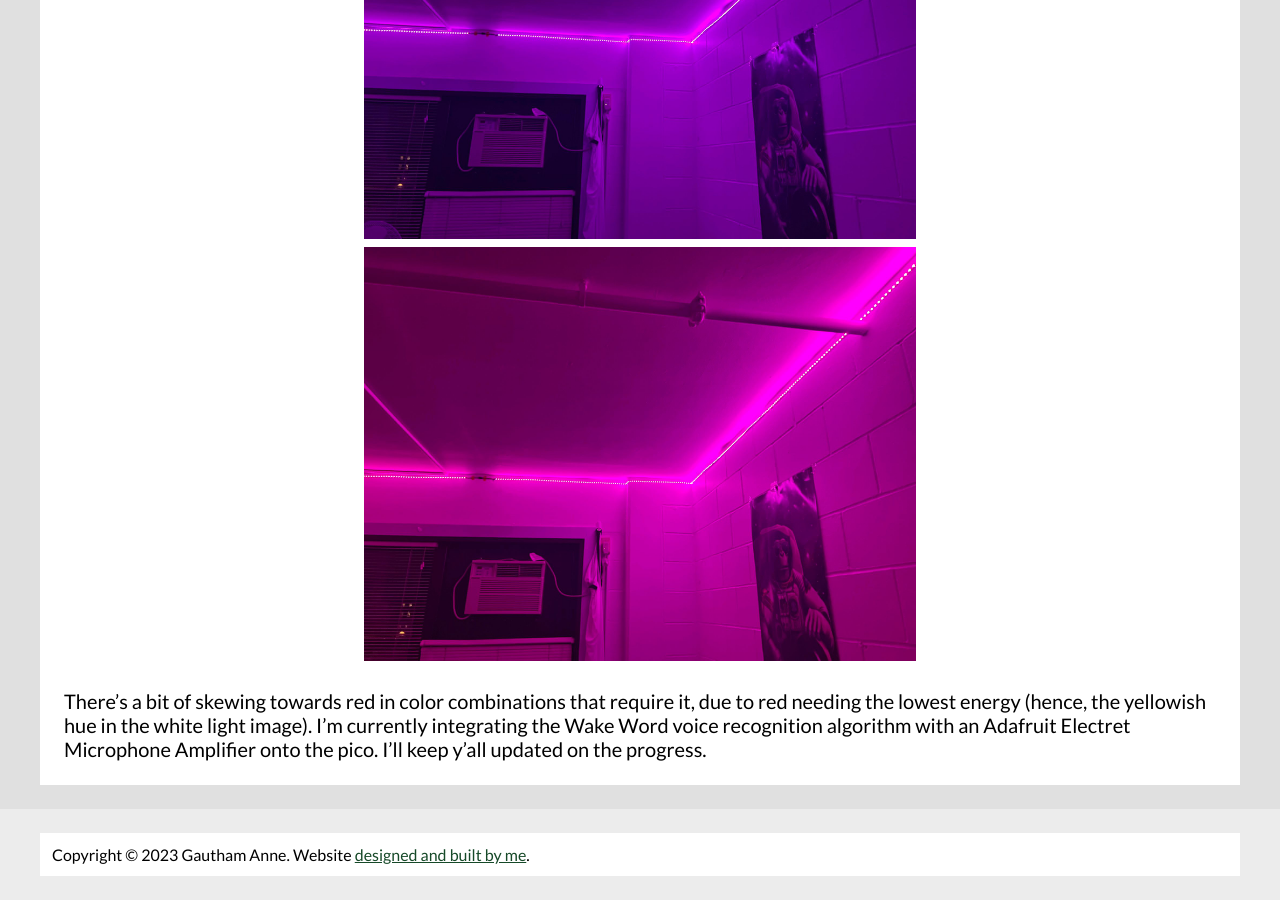
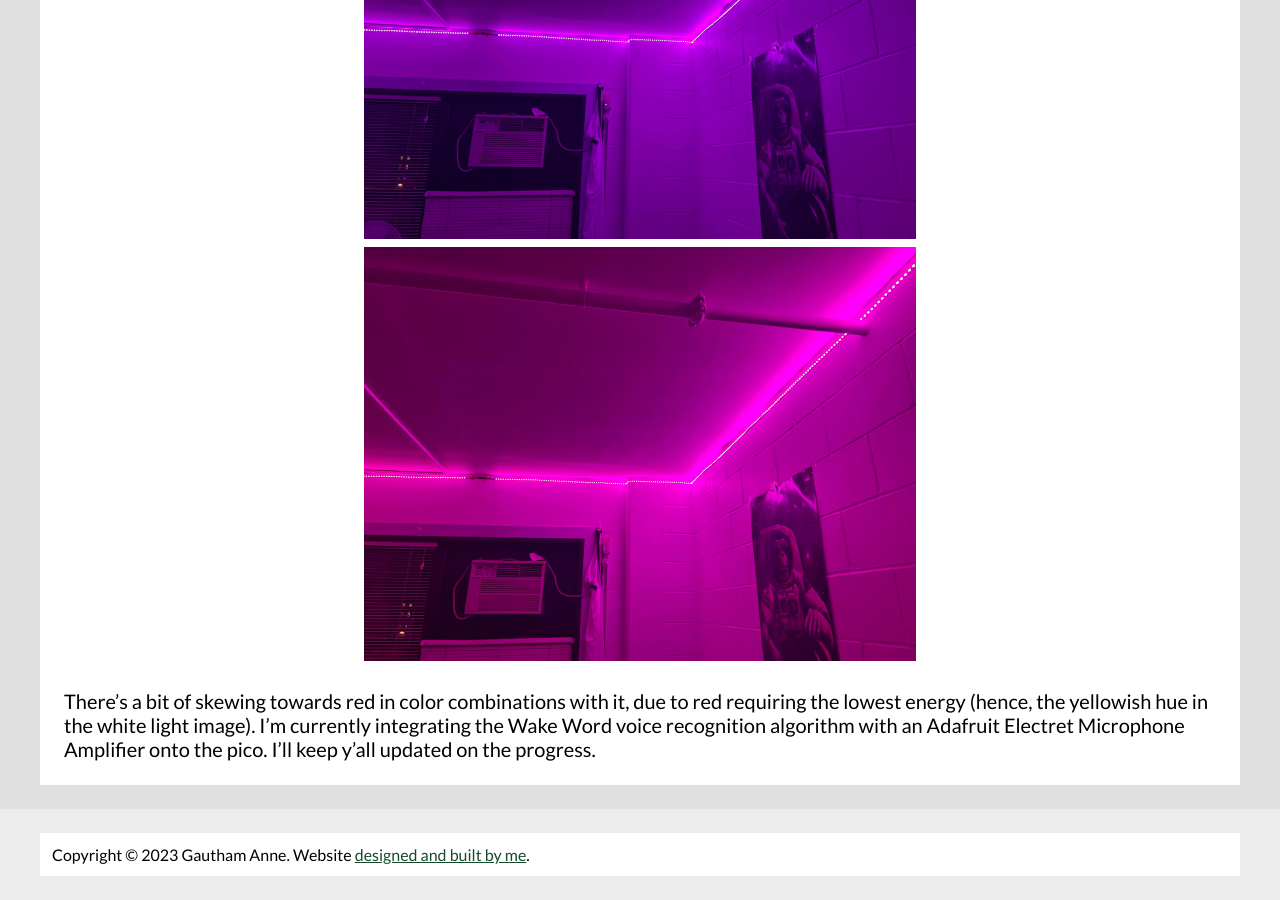
Before and after one commit to annegautham/annegautham.github.io, a Jekyll site: the page built from portfolio/rgblights.md, in a window 1280 px wide and 900 px high, scrolled down 5987 px. Built offline with Jekyll 4.4.1, drawn with Linux system fonts in a browser that asks for light colours; some web fonts are replaced.

Commit message:
Update rgblights.md

```diff
--- a/portfolio/rgblights.md
+++ b/portfolio/rgblights.md
@@ -33,4 +33,4 @@ Here's how the different settings look so far:
 ![](/assets/images/portfolio/pinkLight.jpg)
 
 <br>
-There's a bit of skewing towards red in color combinations that require it, due to red needing the lowest energy (hence, the yellowish hue in the white light image). I'm currently integrating the Wake Word voice recognition algorithm with an Adafruit Electret Microphone Amplifier onto the pico. I'll keep y'all updated on the progress.
+There's a bit of skewing towards red in color combinations with it, due to red requiring the lowest energy (hence, the yellowish hue in the white light image). I'm currently integrating the Wake Word voice recognition algorithm with an Adafruit Electret Microphone Amplifier onto the pico. I'll keep y'all updated on the progress.
```
